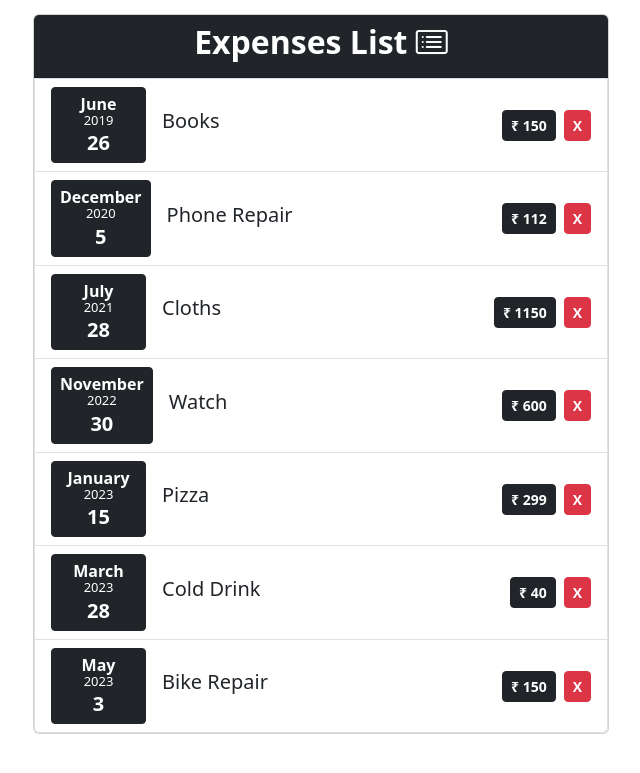
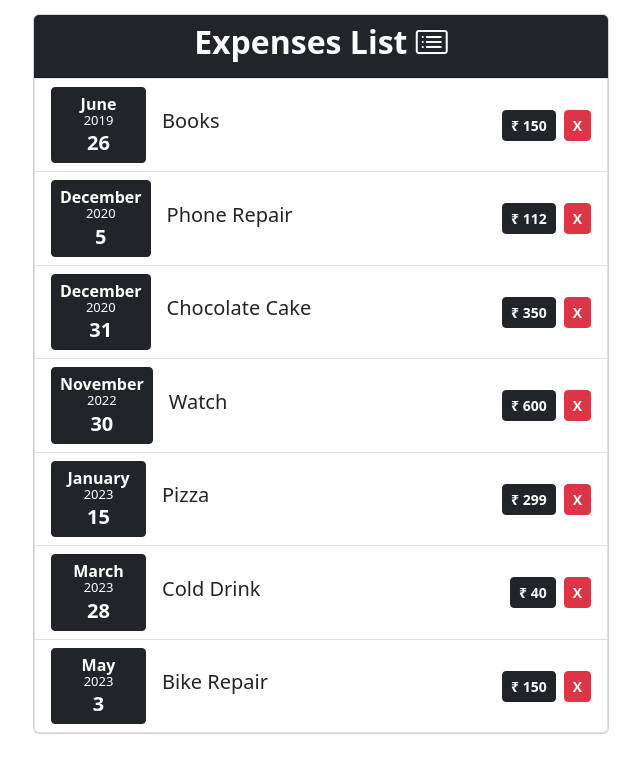
Before and after one commit to tvicky7x/Expense-Tracker-with-React, a React (Create React App) app: page / in a window 1280 px wide. Shown: the part 681-1454 px from the top of the page, without its empty margins (319-959 px from the left). Before the commit the page ends 1415 px from the top, so only its background shows below. Built offline with nearby package versions, Linux system fonts and the light colour scheme.

Commit message:
Conditional Content is Added(no expense show msg)

```diff
--- a/src/App.js
+++ b/src/App.js
@@ -12,6 +12,7 @@ import { useState } from "react";
 import ExpenseForm from "./Component/Form Components/ExpenseForm";
 import TotalExpense from "./Component/Report Components/TotalExpense";
 import FilterExpense from "./Component/Report Components/FilterExpense";
+import FilteredList from "./Component/List Components/FilteredList";
 
 function App() {
   const [List, setList] = useState(ExpenseObject);
@@ -70,23 +71,7 @@ function App() {
             <i className="bi bi-card-list"></i>
           </CardHeader>
           <CardBody className="p-0">
-            <ListContainer className="rounded-top-0">
-              {List.map((items) => {
-                items.id = Math.floor(Math.random() * 1000000).toString(36);
-                return (
-                  <ListItem data={items} key={items.id}>
-                    <button
-                      className="btn btn-sm btn-danger fw-semibold align-self-center ms-2"
-                      onClick={() => {
-                        deleteList(items);
-                      }}
-                    >
-                      X
-                    </button>
-                  </ListItem>
-                );
-              })}
-            </ListContainer>
+            <FilteredList list={List} onDelete={deleteList}></FilteredList>
           </CardBody>
         </Card>
       </BodyContainer>
--- a/src/Component/Container Components/BodyContainer.js
+++ b/src/Component/Container Components/BodyContainer.js
@@ -1,7 +1,9 @@
 import "./BodyContainer.css";
 
 function BodyContainer(props) {
-  return <div className="container text-center size">{props.children}</div>;
+  return (
+    <div className="container text-center size mb-5">{props.children}</div>
+  );
 }
 
 export default BodyContainer;
--- a/src/Component/ExpenseObject.js
+++ b/src/Component/ExpenseObject.js
@@ -10,9 +10,9 @@ const ExpenseObject = [
     expenseDate: new Date(2020, 11, 5),
   },
   {
-    expenseName: "cloths",
-    expenseAmount: 1150,
-    expenseDate: new Date(2021, 6, 28),
+    expenseName: "chocolate cake",
+    expenseAmount: 350,
+    expenseDate: new Date(2020, 11, 31),
   },
   {
     expenseName: "watch",
--- /dev/null
+++ b/src/Component/List Components/FilteredList.js
@@ -0,0 +1,41 @@
+import React from "react";
+import ListContainer from "./ListContainer";
+import ListItem from "./ListItem";
+
+function FilteredList(props) {
+  function deleteL(items) {
+    props.onDelete(items);
+  }
+  if (props.list.length === 0) {
+    return (
+      <ListContainer className="rounded-top-0">
+        <li className="list-group-item bg-warning-subtle">
+          <h5>
+            No Expenses Available <i className="bi bi-info-circle"></i>
+          </h5>
+        </li>
+      </ListContainer>
+    );
+  }
+  return (
+    <ListContainer className="rounded-top-0">
+      {props.list.map((items) => {
+        items.id = Math.floor(Math.random() * 1000000).toString(36);
+        return (
+          <ListItem data={items} key={items.id}>
+            <button
+              className="btn btn-sm btn-danger fw-semibold align-self-center ms-2"
+              onClick={() => {
+                deleteL(items);
+              }}
+            >
+              X
+            </button>
+          </ListItem>
+        );
+      })}
+    </ListContainer>
+  );
+}
+
+export default FilteredList;
```
